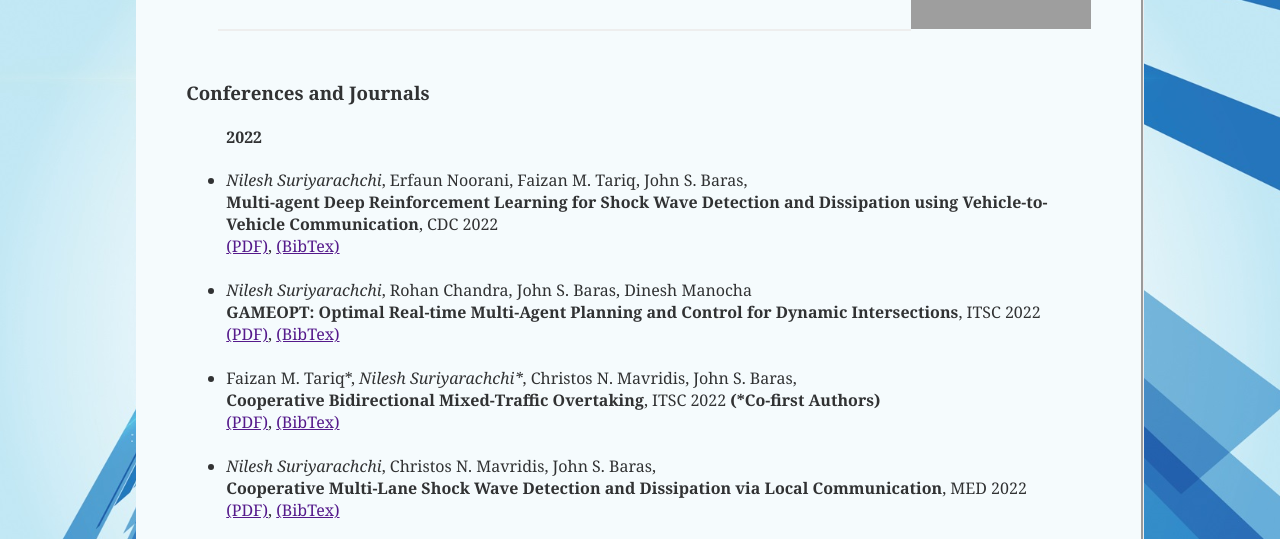
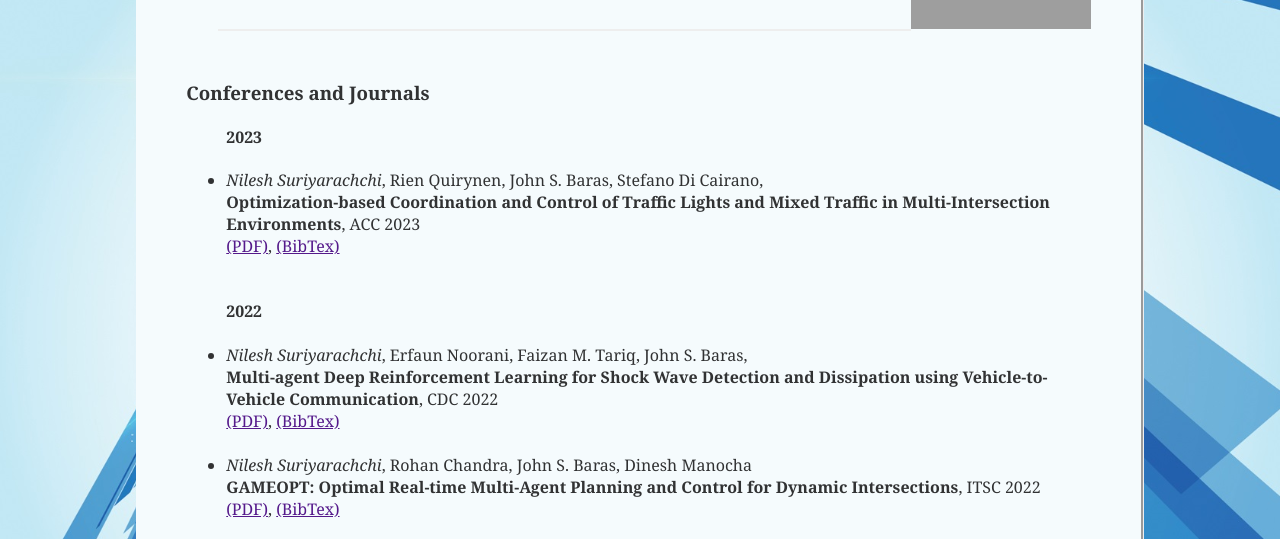
Before and after one commit to nileshsuri/nileshsuri.github.io, a plain HTML site: page publications.html in a window 1280 px wide. Shown: the part 227-766 px from the top of the page. Drawn offline with Linux system fonts and the light colour scheme; grey boxes are pictures that could not be loaded.

Commit message:
updated acc

```diff
--- a/publications.html
+++ b/publications.html
@@ -77,6 +77,16 @@
 <h3> Conferences and Journals </h3>
 
 <ul>
+
+<h4> 2023 </h4>
+
+<li> <i>Nilesh Suriyarachchi</i>, Rien Quirynen, John S. Baras, Stefano Di Cairano,<br>
+	<b>Optimization-based Coordination and Control of Traffic Lights and Mixed Traffic in Multi-Intersection Environments</b>,
+	ACC 2023<br>
+	<a target="_blank" rel="noopener noreferrer" href="">(PDF)</a>,
+	<a target="_blank" rel="noopener noreferrer" href="">(BibTex)</a>
+	</li>
+	<br>
 
 <h4> 2022 </h4>
 
```
Also changed, not shown: index.html (+4 -0 lines).
